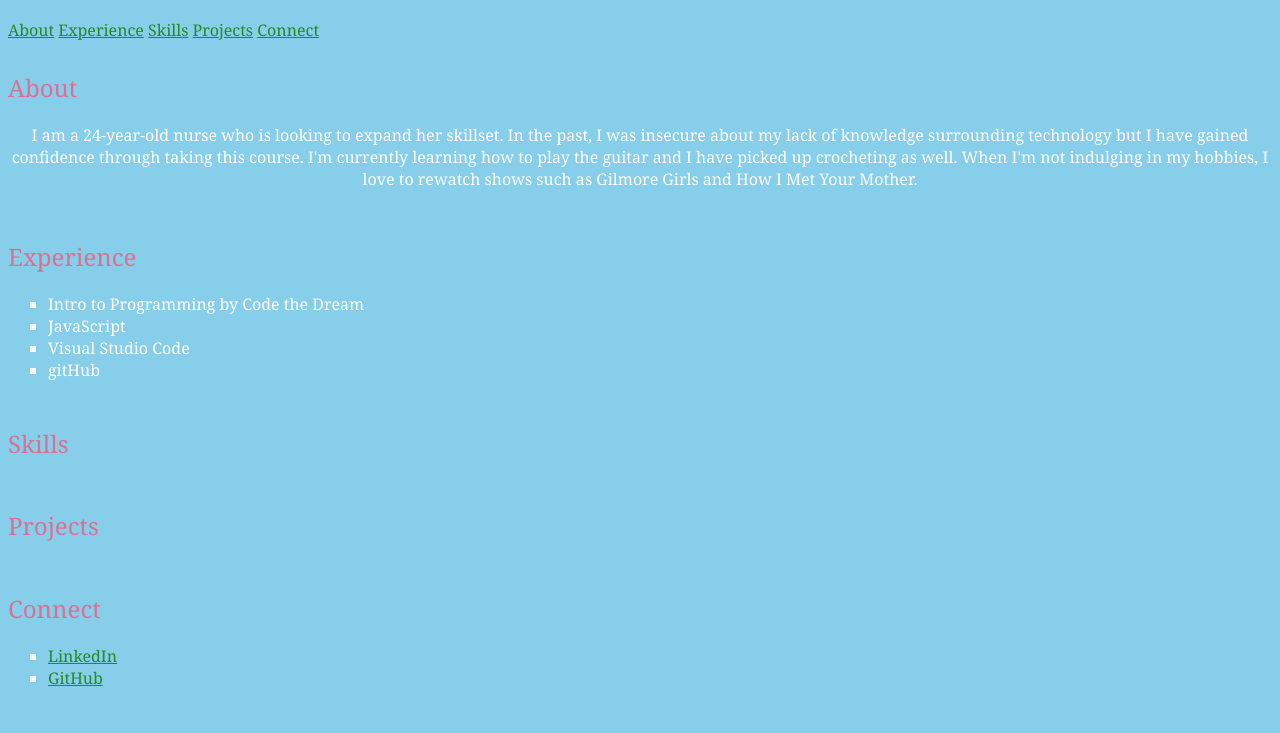
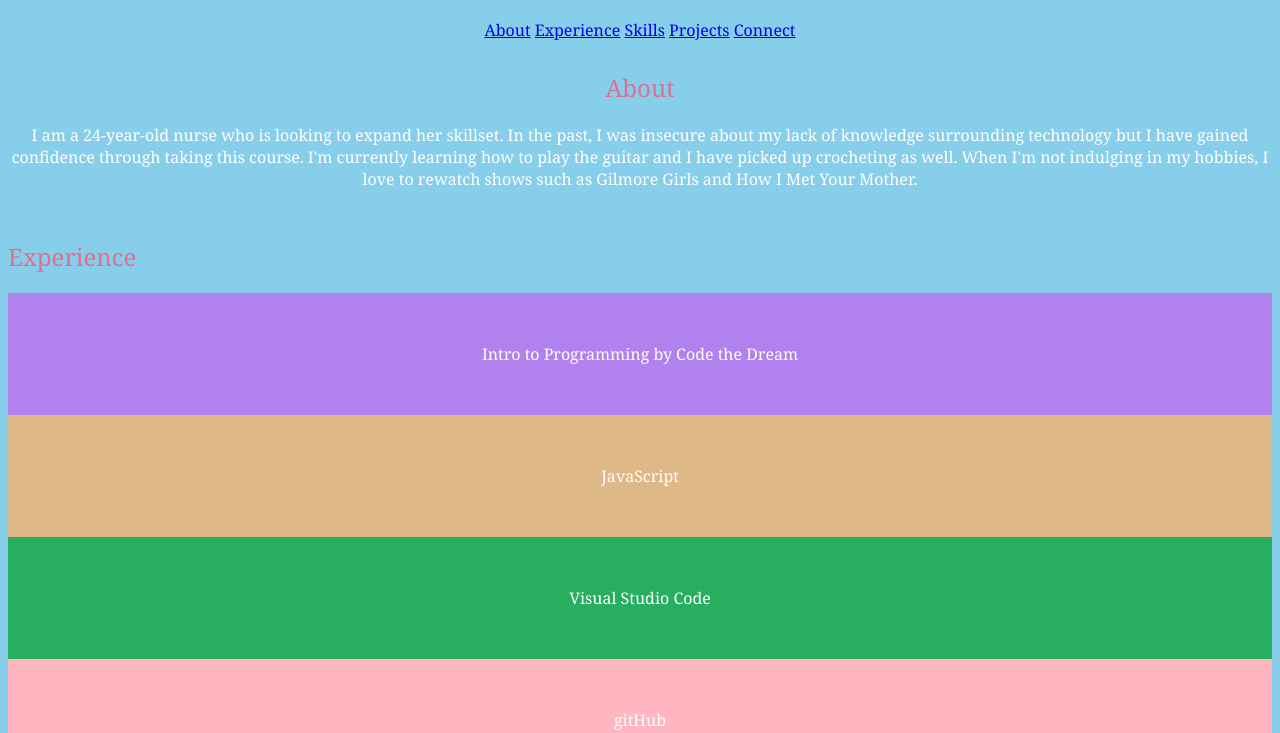
Before and after one commit to cogbuachi2/crystal-ogbuachi-kepler, a plain HTML site: page index.html in a window 1280 px wide. Shown: the part 67-800 px from the top of the page. Drawn offline with Linux system fonts and the light colour scheme.

Commit message:
formatted styles added

```diff
--- a/css/index.css
+++ b/css/index.css
@@ -29,10 +29,30 @@ h1 {
     font-style: oblique;
 }
 
-ul {
+#Experience ul {
     list-style: square;
 }
 
-a {
+#Connect a {
     color: forestgreen;
 }
+
+.center {
+    text-align:center;
+    justify-content: center;
+}
+
+.nav-link {
+    text-align:center;
+    justify-content: center;
+}
+
+.flex-container {
+    display: flex;
+    flex-direction: column;
+}
+
+.flex-item {
+    padding: 50px;
+    text-align: center;
+}
--- a/index.html
+++ b/index.html
@@ -10,41 +10,42 @@
 <body>
     <h1>Crystal Ogbuachi</h1>
 
-    <nav id = "nav bar">
-        <a class = "nav-link" href = "#About">About</a>
-        <a class = "nav-link" href = "#Experience">Experience</a>
-        <a class = "nav-link" href = "#Skills">Skills</a>
-        <a class = "nav-link" href = "#Projects">Projects</a>
-        <a class = "nav-link" href = "#Connect">Connect</a>
+    <nav id="navbar" class="nav-link">
+        <a class="nav-link" href="#About">About</a>
+        <a class="nav-link" href="#Experience">Experience</a>
+        <a class="nav-link" href="#Skills">Skills</a>
+        <a class="nav-link" href="#Projects">Projects</a>
+        <a class="nav-link" href="#Connect">Connect</a>
     </nav>
 
-        <section id = "About">
+        <section id="About" class="center">
             <h2>About</h2>
                 <p>I am a 24-year-old nurse who is looking to expand her skillset. In the past, I was insecure about my lack of knowledge surrounding technology but I have gained confidence through taking this course. I'm currently learning how to play the guitar and I have picked up crocheting as well. When I'm not indulging in my hobbies, I love to rewatch shows such as Gilmore Girls and How I Met Your Mother.</p>
         </section>
-        <section id = "Experience"></section>
+        <section id="Experience">
             <h2>Experience</h2>
-                <ul>
-                    <li>Intro to Programming by Code the Dream</li>
-                    <li>JavaScript</li>
-                    <li>Visual Studio Code</li>
-                    <li>gitHub</li>
-                </ul>
+                <div class="flex-container">
+                    <div class="flex-item" style="background-color: rgb(177, 130, 238);">Intro to Programming by Code the Dream</div>
+                    <div class="flex-item" style="background-color: burlywood;">JavaScript</div>
+                    <div class="flex-item" style="background-color: #27ae60;">Visual Studio Code</div>
+                    <div class="flex-item" style="background-color: lightpink;">gitHub</div>
+            </div>
         </section>
-        <section id = "Skills">
+        <section id="Skills">
             <h2>Skills</h2>
 
         </section>
-        <section id = "Projects">
+        <section id="Projects">
             <h2>Projects</h2>
                 <ul></ul>
         </section>
-        <section id ="Connect">
+        <section id="Connect">
             <h2>Connect</h2>
-                <ul>
-                    <li><a href="https://linkedin.com/in/cogbuachi"> LinkedIn </a></li>
-                    <li><a href ="https://github.com/cogbuachi2"> GitHub </a></li>
-                </ul>
+               <div class="flex-container">
+                <div class="flex-item" style="background-color: rgb(237, 100, 232);"><a href="https://linkedin.com/in/cogbuachi"> LinkedIn </a></div>
+                    </div>
+                <div class="flex-item" style="background-color: rgb(100, 0, 43);"><a href ="https://github.com/cogbuachi2"> GitHub </a></div>
+            </div>
         </section>
 </body>
 </html>
```
